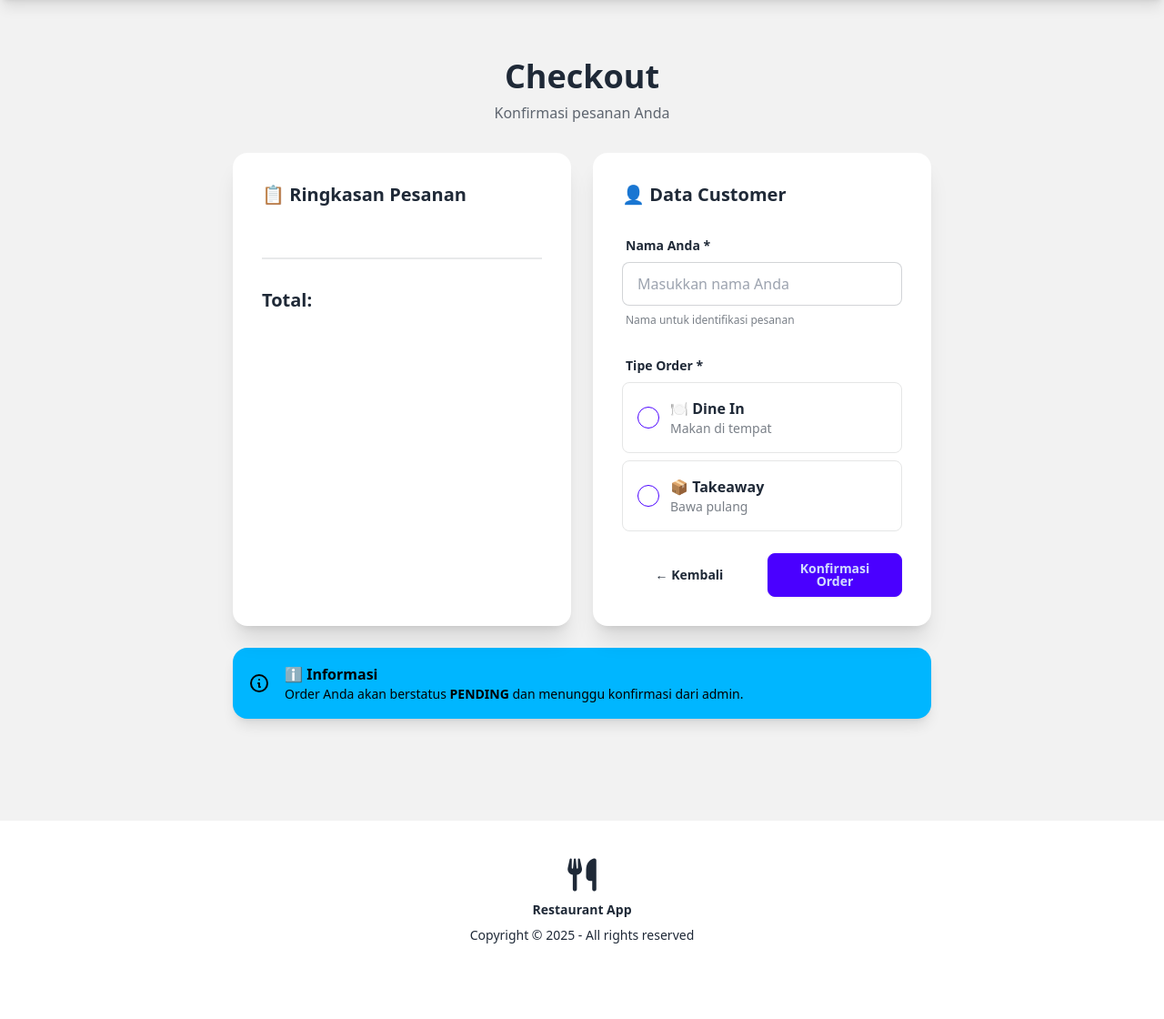
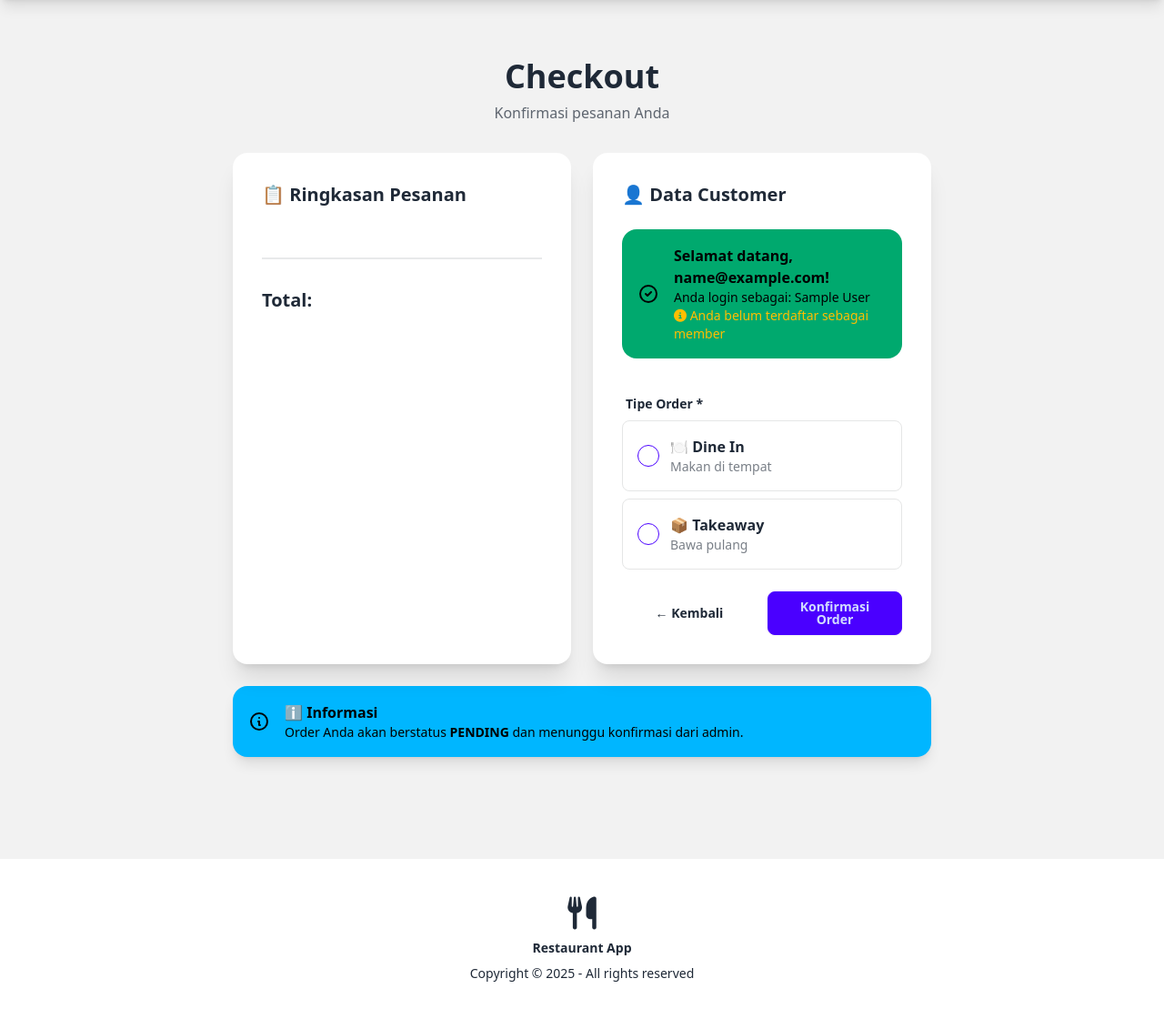
Before and after one commit to lifanwar/saturasa-web, a Django app: template apps/orders/templates/orders/checkout.html in a window 1280 px wide. Shown: the part 68-1188 px from the top of the page at 91% size. Before the commit the page ends 1105 px from the top, so only its background shows below. Run offline with Django 5.2, Linux system fonts and the light colour scheme; the template is opened without the code that fills it, so the values that code supplies are empty; the visitor is signed in with stand-in values (Sample User, id 1); some libraries are stand-ins or nearby versions.

Commit message:
implementasi untuk login via member dan guest

```diff
--- a/apps/customers/views.py
+++ b/apps/customers/views.py
@@ -59,6 +59,11 @@
                 request,
                 f'Selamat {customer.name}! Anda sekarang terdaftar sebagai member.'
             )
+
+            if request.session.get('checkout_redirect'):
+                del request.session['checkout_redirect']
+                return redirect('orders:checkout')
+
             return redirect('customers:dashboard')
     else:
         # Pre-fill name from Google account
@@ -70,5 +75,6 @@
     context = {
         'form': form,
         'user': request.user,
+        'from_checkout': request.session.get('checkout_redirect', False),
     }
     return render(request, 'customers/form_member.html', context)
--- a/apps/orders/templates/orders/checkout.html
+++ b/apps/orders/templates/orders/checkout.html
@@ -66,14 +66,49 @@
             <div class="card-body">
                 <h2 class="card-title mb-4">👤 Data Customer</h2>
 
+                {% if request.user.is_authenticated %}
+                <!-- Show info untuk user yang sudah login (member atau belum) -->
+                <div class="alert alert-success mb-6">
+                    <svg xmlns="http://www.w3.org/2000/svg" fill="none" viewBox="0 0 24 24" class="stroke-current shrink-0 w-6 h-6">
+                        <path stroke-linecap="round" stroke-linejoin="round" stroke-width="2" d="M9 12l2 2 4-4m6 2a9 9 0 11-18 0 9 9 0 0118 0z"></path>
+                    </svg>
+                    <div>
+                        {% if request.user.customer %}
+                        <!-- Member -->
+                        <h3 class="font-bold">Selamat datang, {{ request.user.customer.name }}!</h3>
+                        <div class="text-sm">
+                            <p>Phone: {{ request.user.customer.phone_number }}</p>
+                            <p>Email: {{ request.user.email }}</p>
+                        </div>
+                        {% else %}
+                        <!-- Logged in tapi belum member -->
+                        <h3 class="font-bold">Selamat datang, {{ request.user.email }}!</h3>
+                        <div class="text-sm">
+                            <p>Anda login sebagai: {{ request.user.get_full_name|default:request.user.email }}</p>
+                            <p class="text-warning">
+                                <i class="fas fa-info-circle"></i>
+                                Anda belum terdaftar sebagai member
+                            </p>
+                        </div>
+                        {% endif %}
+                    </div>
+                </div>
+                {% endif %}
+
+
                 <form method="POST" action="{% url 'orders:checkout_confirm' %}">
                     {% csrf_token %}
                     <input type="hidden" name="cart_data" value="{{ cart_data_json }}">
 
                     <!-- Nama Customer -->
+                    {% if not request.user.is_authenticated %}
+                    <!-- HANYA GUEST (not logged in): Input nama manual -->
                     <div class="form-control mb-4">
                         <label class="label">
-                            <span class="label-text font-bold">Nama Anda *</span>
+                            <span class="label-text font-bold">
+                                <i class="fas fa-user mr-1"></i>Nama Anda
+                                <span class="text-error">*</span>
+                            </span>
                         </label>
                         <input
                             type="text"
@@ -81,11 +116,14 @@
                             placeholder="Masukkan nama Anda"
                             class="input input-bordered w-full"
                             required
-                            maxlength="200">
+                            maxlength="200"
+                        >
                         <label class="label">
                             <span class="label-text-alt text-base-content/60">Nama untuk identifikasi pesanan</span>
                         </label>
                     </div>
+                    {% endif %}
+
 
                     <!-- Order Type -->
                     <div class="form-control mb-6">
@@ -125,6 +163,40 @@
                         </button>
                     </div>
                 </form>
+
+                {% if not request.user.is_authenticated %}
+                <!-- Sidebar: Login/Register Options (Only for Guest) -->
+                <div class="mt-6 card bg-base-100 shadow-xl">
+                    <div class="card-body">
+                        <h3 class="card-title text-lg">
+                            <i class="fas fa-user-circle mr-2"></i>Sudah punya akun?
+                        </h3>
+                        <p class="text-sm text-base-content/70 mb-4">
+                            Login untuk checkout lebih cepat
+                        </p>
+
+                        <a href="/accounts/google/login/?next=/orders/checkout/" class="btn btn-outline btn-block gap-2 mb-3">
+                            <i class="fab fa-google"></i> Login dengan Google
+                        </a>
+
+                        <div class="divider text-xs">ATAU</div>
+
+                        <a href="{% url 'customers:register_member' %}" class="btn btn-secondary btn-block">
+                            <i class="fas fa-user-plus"></i> Daftar Member
+                        </a>
+
+                        <div class="mt-4 p-3 bg-base-200 rounded-lg">
+                            <p class="text-xs font-semibold mb-2">Keuntungan Member:</p>
+                            <ul class="text-xs space-y-1">
+                                <li><i class="fas fa-check text-success mr-1"></i>Checkout cepat</li>
+                                <li><i class="fas fa-check text-success mr-1"></i>Riwayat pesanan</li>
+                                <li><i class="fas fa-check text-success mr-1"></i>Promo eksklusif</li>
+                            </ul>
+                        </div>
+                    </div>
+                </div>
+                {% endif %}
+
             </div>
         </div>
 
--- a/config/settings.py
+++ b/config/settings.py
@@ -178,7 +178,8 @@ ACCOUNT_SIGNUP_FIELDS = [
 ]
 
 # User model configuration
-ACCOUNT_USER_MODEL_USERNAME_FIELD = None  # No username field
+ACCOUNT_USER_MODEL_USERNAME_FIELD = 'username'# No username field
+ACCOUNT_USERNAME_REQUIRED = False
 ACCOUNT_USER_MODEL_EMAIL_FIELD = 'email'  # Email field name
 
 # ===== Email Configuration =====
```
Also changed, not shown: apps/customers/templates/customers/form_member.html (+11 -0 lines), apps/orders/views.py (+45 -2 lines).
